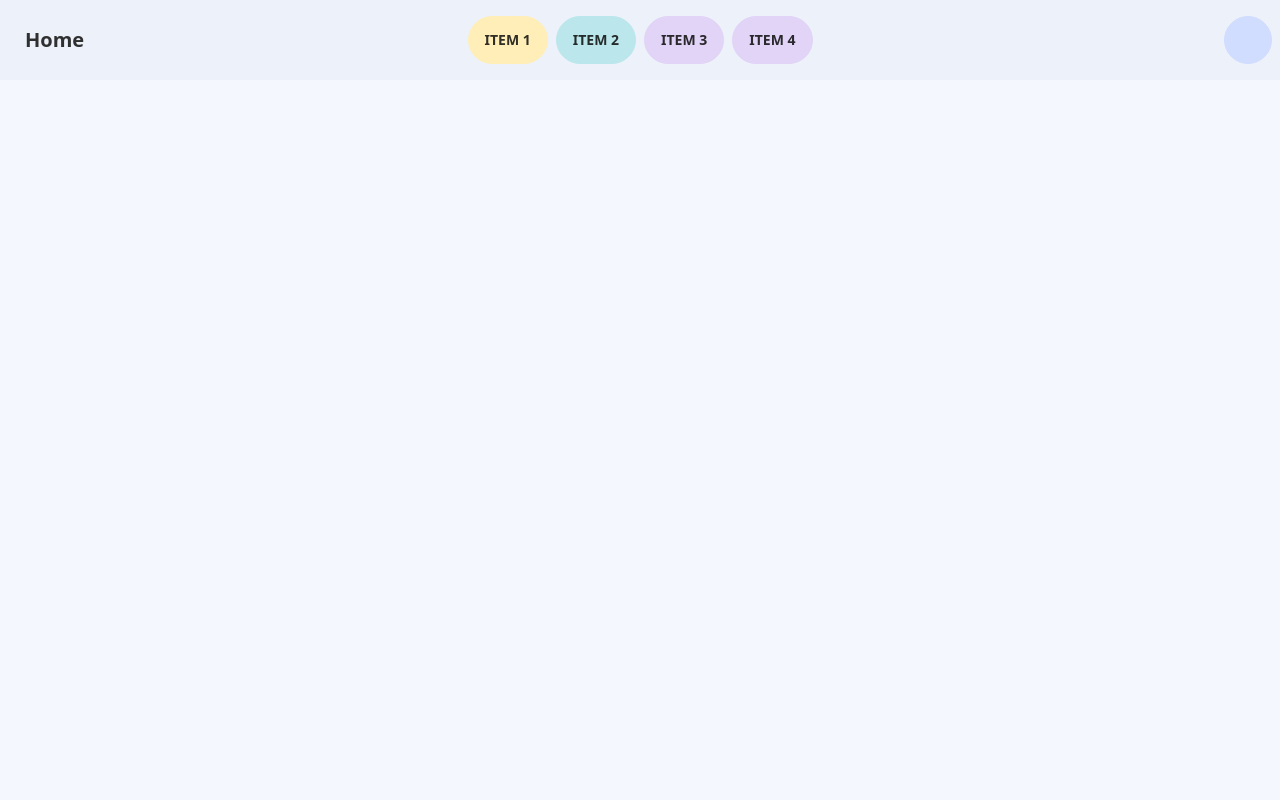
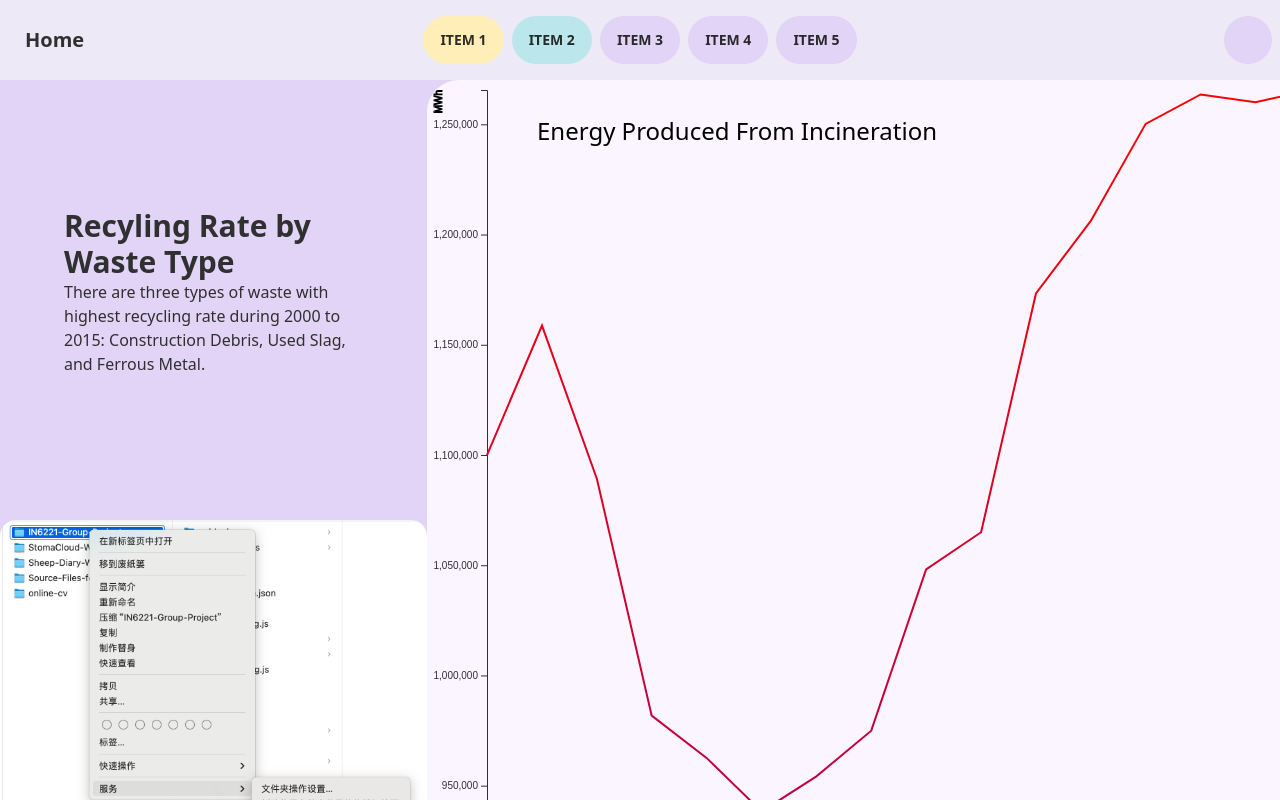
Before and after one commit to 9vek/IN6221-Group-Project, a Vue app: page /5 in a window 1280 px wide. Built offline with nearby package versions, Linux system fonts and the light colour scheme; some icons are missing.

Commit message:
new page

```diff
--- a/src/components/Header.vue
+++ b/src/components/Header.vue
@@ -29,6 +29,10 @@ router.afterEach((to, _) => {
     barColor.value = '#eee9f6'
     ghStyle.value = "btn btn-circle btn-accent"
   }
+  else if (to.path == '/5'){
+    barColor.value = '#eee9f6'
+    ghStyle.value = "btn btn-circle btn-accent"
+  }
 })
 </script>
 
@@ -52,6 +56,9 @@ router.afterEach((to, _) => {
         <button @click="() => router.push('/4')" class="btn btn-accent">
           Item 4
         </button>
+        <button @click="() => router.push('/5')" class="btn btn-accent">
+          Item 5
+        </button>
       </ul>
     </div>
 
--- a/src/router.ts
+++ b/src/router.ts
@@ -4,6 +4,7 @@ import Page1 from './views/Page1.vue'
 import Page2 from './views/Page2.vue'
 import Page3 from './views/Page3.vue'
 import Page4 from './views/Page4.vue'
+import Page5 from './views/Page5.vue'
 
 const webHistory = createWebHistory()
 
@@ -35,6 +36,11 @@ const router = createRouter({
       name: "page4", // remember to modify
       component: Page4,
     },
+    {
+      path: '/5',
+      name: "page5", // remember to modify
+      component: Page5,
+    },
   ]
 })
 
--- /dev/null
+++ b/src/views/Page5.vue
@@ -0,0 +1,25 @@
+<script setup lang='ts'>
+import LineChart from '../components/charts/LineChart.vue'
+import TextWithTitle from '../components/charts/TextWithTitle.vue';
+
+import { ref } from 'vue'
+
+const solidEnergyTitle = ref("Energy Produced From Incineration")
+const solidEnergyY = ref("MWh")
+const solidEnergy = ref('./src/data/csv/SolidWasteManagementEnergyProducedFromIncinerationAnnual.csv')
+</script>
+
+<template>
+  <div class="bg-accent h-screen grid grid-cols-3">
+    <div class="grid-flow-col auto-cols-max place-items-center">
+      <TextWithTitle :title="'Recyling Rate by Waste Type'"
+        :text="'There are three types of waste with highest recycling rate during 2000 to 2015: Construction Debris, Used Slag, and Ferrous Metal.'" />
+        <img src='../../guide_img/folder_termi.png' alt="Descriptive text for the image" class="h-auto rounded-[16px] m-4" />
+    </div>
+    <div class="col-span-2 bg-purple-50 rounded-l-[32px] w-full h-full">
+      <LineChart :file="solidEnergy" :title="solidEnergyTitle" :y-text="solidEnergyY"/>
+    </div>
+  </div>
+</template>
+
+<style scoped></style>
```
